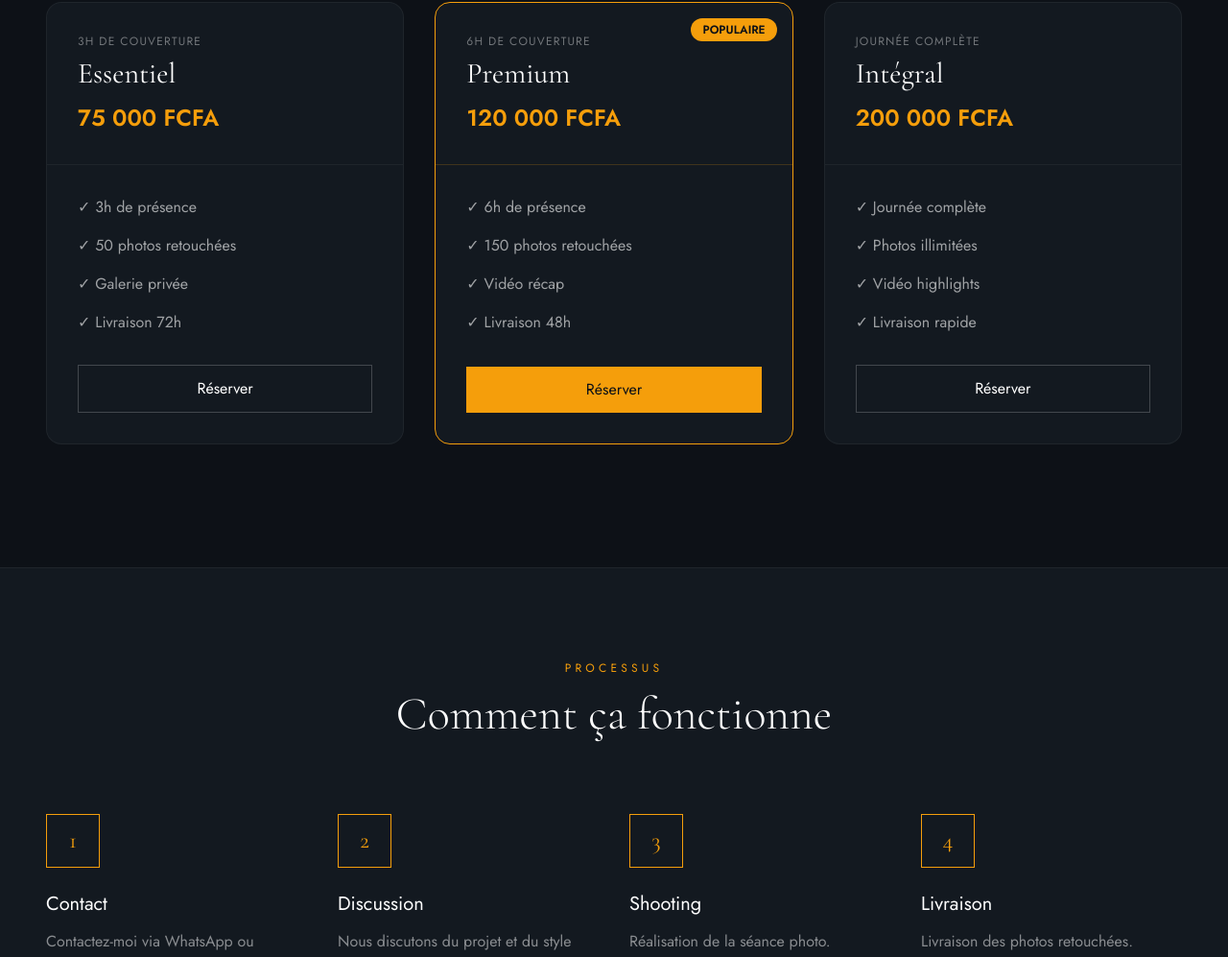
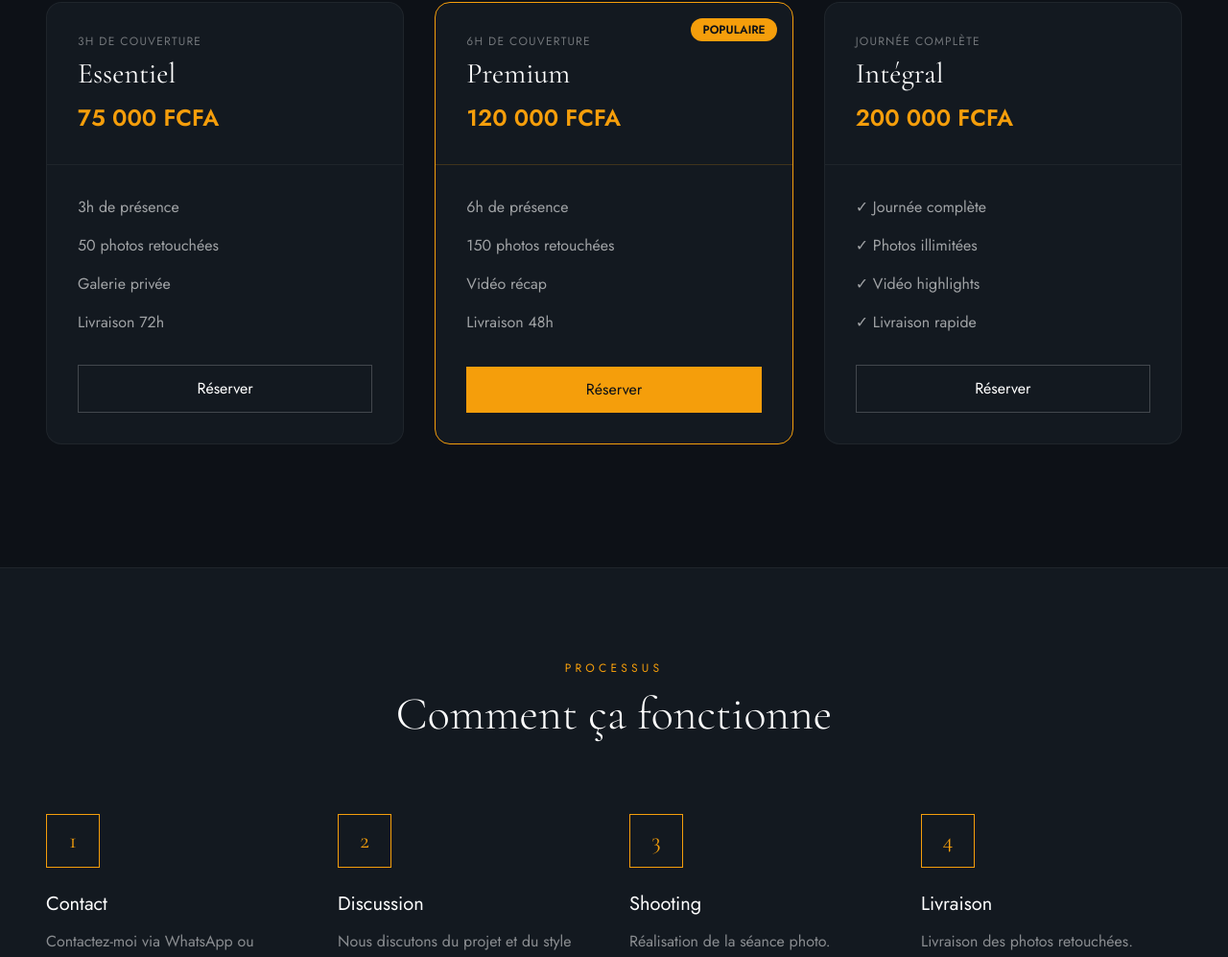
Before and after one commit to karimndiaye3038-bit/Karim-dev, a plain HTML site: page service.html in a window 1280 px wide. Shown: the part 1112-2109 px from the top of the page at 96% size. Drawn offline with nearby package versions, Linux system fonts and the light colour scheme.

Commit message:
dernier commit

```diff
--- a/service.html
+++ b/service.html
@@ -184,10 +184,10 @@
           </div>
 
           <ul class="p-8 flex flex-col gap-4 flex-1 text-white/60">
-            <li>✓ 3h de présence</li>
-            <li>✓ 50 photos retouchées</li>
-            <li>✓ Galerie privée</li>
-            <li>✓ Livraison 72h</li>
+            <li> 3h de présence</li>
+            <li>50 photos retouchées</li>
+            <li> Galerie privée</li>
+            <li> Livraison 72h</li>
           </ul>
 
           <div class="p-8 pt-0">
@@ -221,10 +221,10 @@
           </div>
 
           <ul class="p-8 flex flex-col gap-4 flex-1 text-white/60">
-            <li>✓ 6h de présence</li>
-            <li>✓ 150 photos retouchées</li>
-            <li>✓ Vidéo récap</li>
-            <li>✓ Livraison 48h</li>
+            <li> 6h de présence</li>
+            <li> 150 photos retouchées</li>
+            <li> Vidéo récap</li>
+            <li> Livraison 48h</li>
           </ul>
 
           <div class="p-8 pt-0">
```
Also changed, not shown: index.html (+1 -1 lines).
